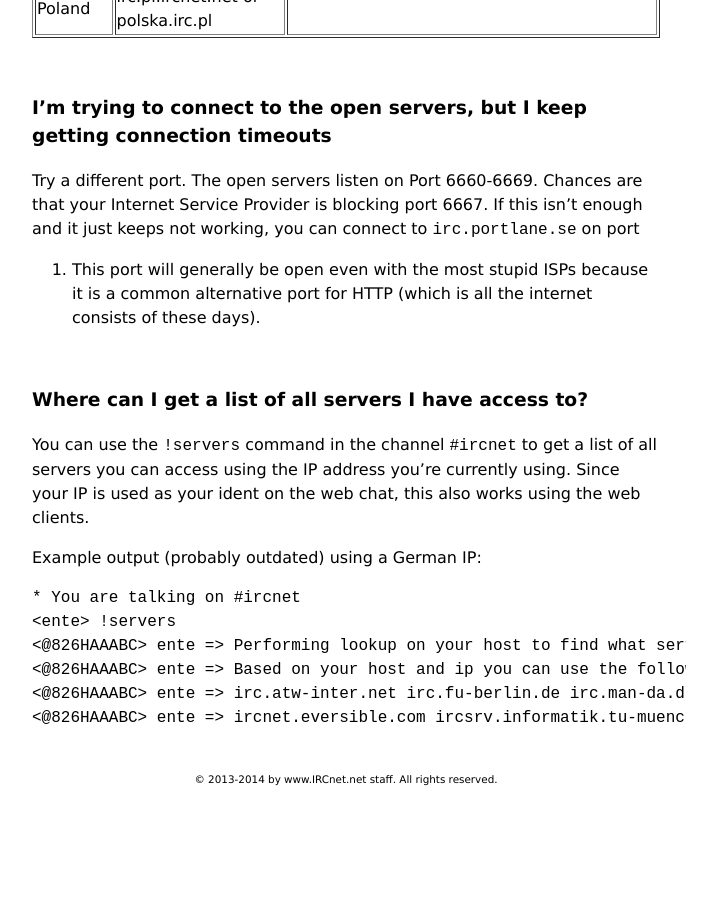
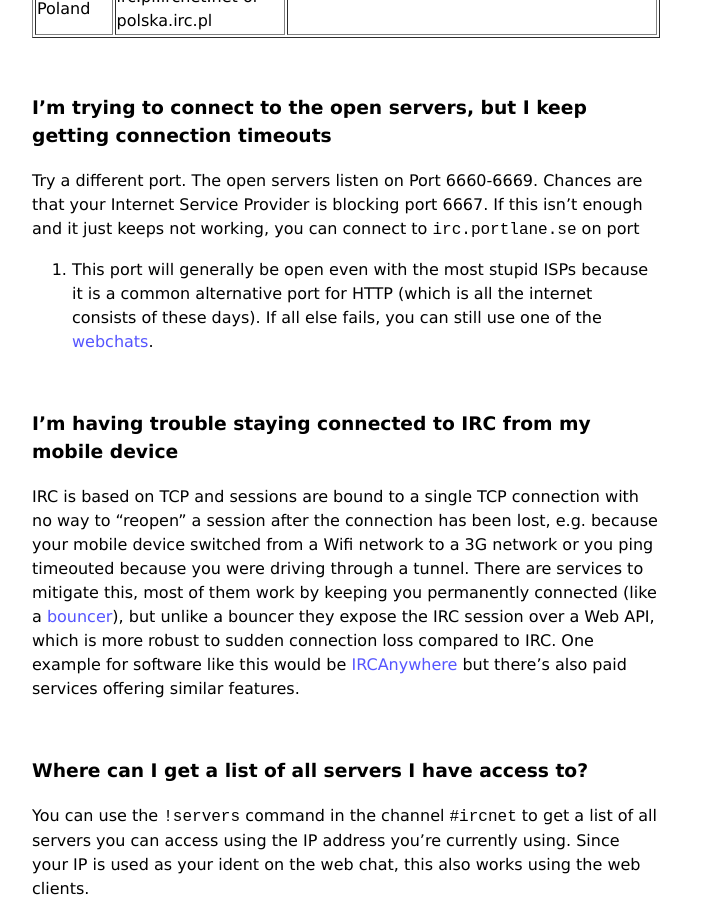
Before and after one commit to ircnet-website/www.IRCnet.net, a Jekyll site: the page built from connecting.md, in a window 1280 px wide and 900 px high, scrolled down 1181 px. Shown: the whole window, without its empty margins (294-1011 px from the left). Built offline with Jekyll 4.4.1, drawn with Linux system fonts in a browser that asks for light colours; before the commit the page ends 1979 px from its top, so only the background shows below that.

Commit message:
Paragraph about mobile IRC.

```diff
--- a/connecting.md
+++ b/connecting.md
@@ -42,7 +42,19 @@ that your Internet Service Provider is blocking port 6667. If this isn't enough
 and it just keeps not working, you can connect to `irc.portlane.se` on port
 8080. This port will generally be open even with the most stupid ISPs because
 it is a common alternative port for HTTP (which is all the internet consists of
-these days).
+these days). If all else fails, you can still use one of the [webchats](/webchat).
+
+### I'm having trouble staying connected to IRC from my mobile device
+
+IRC is based on TCP and sessions are bound to a single TCP connection with no
+way to "reopen" a session after the connection has been lost, e.g. because your
+mobile device switched from a Wifi network to a 3G network or you ping
+timeouted because you were driving through a tunnel. There are services to
+mitigate this, most of them work by keeping you permanently connected (like a
+[bouncer][BNC]), but unlike a bouncer they expose the IRC session over a Web
+API, which is more robust to sudden connection loss compared to IRC. One example
+for software like this would be [IRCAnywhere][ircanywhere] but there's also
+paid services offering similar features.
 
 ### Where can I get a list of all servers I have access to?
 
@@ -61,3 +73,5 @@ Example output (probably outdated) using a German IP:
 
 
 [all servers]: http://irc.tu-ilmenau.de/all_servers/
+[BNC]: https://en.wikipedia.org/wiki/BNC_%28software%29
+[ircanywhere]: http://ircanywhere.com/
```
